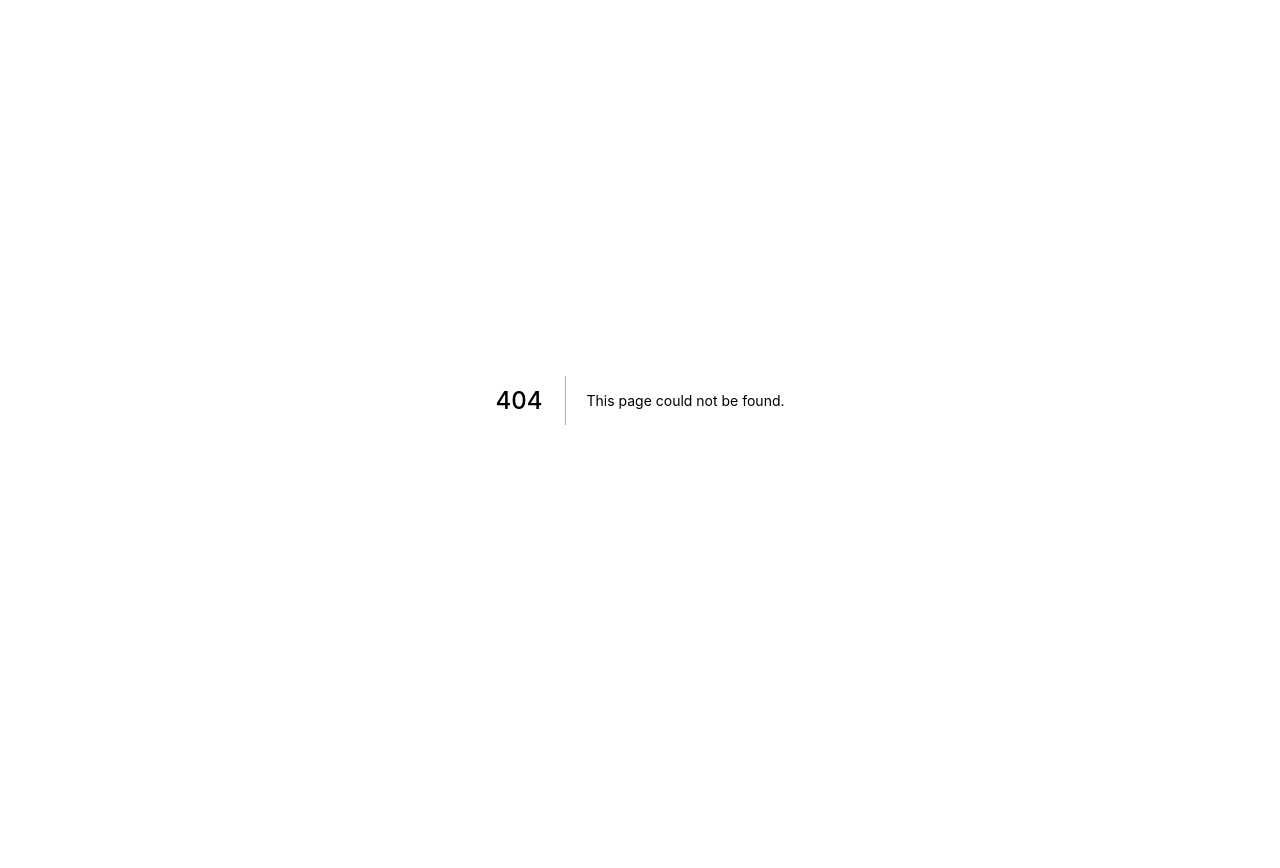
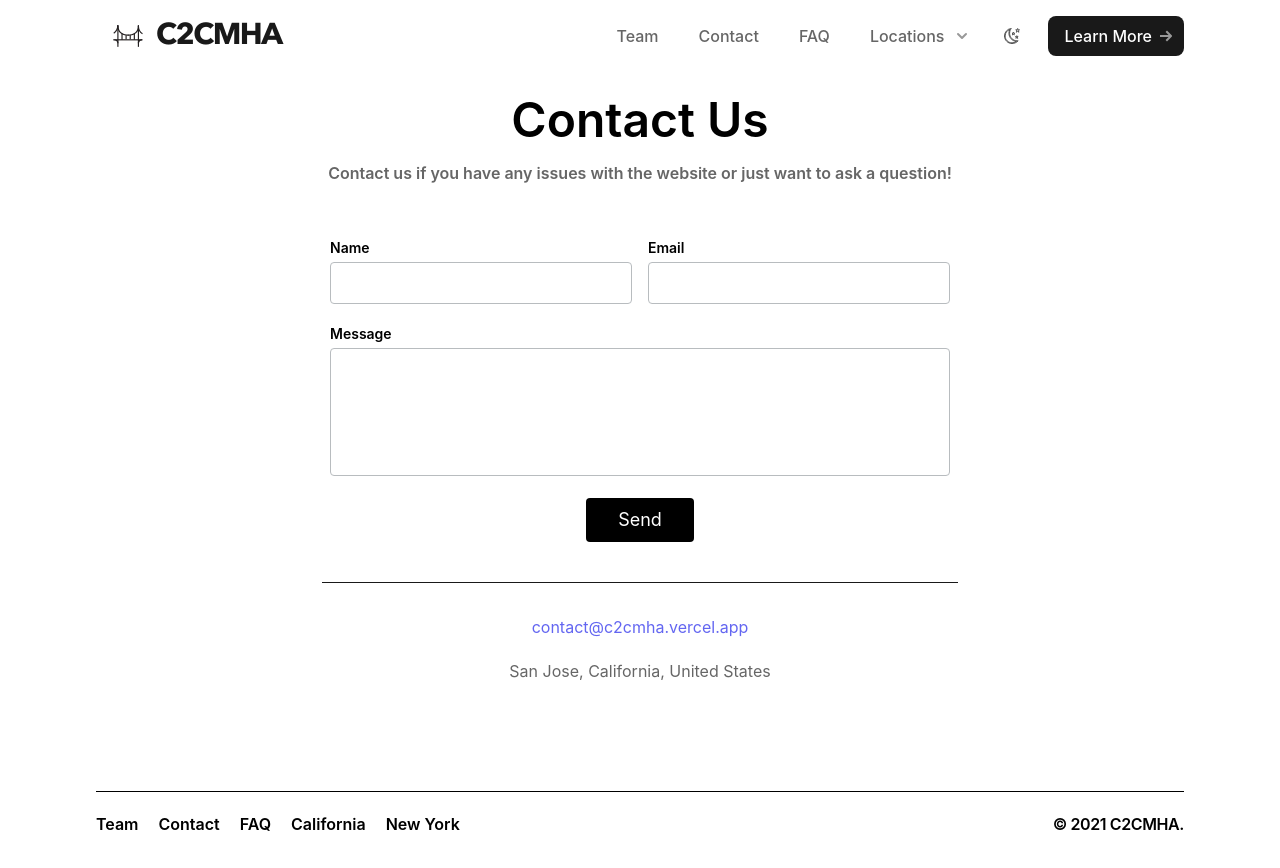
Before and after one commit to minor/english-project, a Next.js app: page /contact in a window 1280 px wide. Before the commit this address had no page. Before the commit the page ends 800 px from the top, so only its background shows below. Built offline with nearby package versions, Linux system fonts and the light colour scheme; what @tailwindcss/typography would draw is missing.

Commit message:
[update]

```diff
--- a/components/Footer.tsx
+++ b/components/Footer.tsx
@@ -6,23 +6,7 @@ export default function Footer() {
           <ul className="flex flex-col space-y-2 lg:mb-0 sm:space-y-0 sm:space-x-5 sm:flex-row">
             <li>
               <a
-                href="#learnmore"
-                className="font-semibold text-black transition-colors duration-300 dark:text-white text-md hover:text-deep-purple-accent-400"
-              >
-                Plan
-              </a>
-            </li>
-            <li>
-              <a
-                href="#learnmore"
-                className="font-semibold text-black transition-colors duration-300 dark:text-white text-md hover:text-deep-purple-accent-400"
-              >
-                Help
-              </a>
-            </li>
-            <li>
-              <a
-                href="#learnmore"
+                href="#team"
                 className="font-semibold text-black transition-colors duration-300 dark:text-white text-md hover:text-deep-purple-accent-400"
               >
                 Team
@@ -30,10 +14,18 @@ export default function Footer() {
             </li>
             <li>
               <a
-                href="#learnmore"
+                href="/contact"
                 className="font-semibold text-black transition-colors duration-300 dark:text-white text-md hover:text-deep-purple-accent-400"
               >
                 Contact
+              </a>
+            </li>
+            <li>
+              <a
+                href="#FAQ"
+                className="font-semibold text-black transition-colors duration-300 dark:text-white text-md hover:text-deep-purple-accent-400"
+              >
+                FAQ
               </a>
             </li>
             <li>
@@ -58,7 +50,7 @@ export default function Footer() {
               href="/"
               className="font-semibold tracking-tight text-black transition-colors duration-300 dark:text-white text-md hover:text-deep-purple-accent-400"
             >
-              © 2021 English Class.
+              © 2021 C2CMHA.
             </a>
           </ul>
         </div>
--- a/components/Header.tsx
+++ b/components/Header.tsx
@@ -62,23 +62,7 @@ export default function Header() {
             <ul className="flex flex-wrap items-center justify-end flex-grow">
               <li>
                 <a
-                  href="#plan"
-                  className="flex items-center px-5 py-3 font-medium text-gray-600 transition duration-150 ease-in-out hover:text-gray-900"
-                >
-                  Plan
-                </a>
-              </li>
-              <li>
-                <a
-                  href="/help"
-                  className="flex items-center px-5 py-3 font-medium text-gray-600 transition duration-150 ease-in-out hover:text-gray-900"
-                >
-                  Help
-                </a>
-              </li>
-              <li>
-                <a
-                  href="/team"
+                  href="#team"
                   className="flex items-center px-5 py-3 font-medium text-gray-600 transition duration-150 ease-in-out hover:text-gray-900"
                 >
                   Team
@@ -90,6 +74,14 @@ export default function Header() {
                   className="flex items-center px-5 py-3 font-medium text-gray-600 transition duration-150 ease-in-out hover:text-gray-900"
                 >
                   Contact
+                </a>
+              </li>
+              <li>
+                <a
+                  href="#plan"
+                  className="flex items-center px-5 py-3 font-medium text-gray-600 transition duration-150 ease-in-out hover:text-gray-900"
+                >
+                  FAQ
                 </a>
               </li>
               <div className="relative">
--- /dev/null
+++ b/pages/contact.tsx
@@ -0,0 +1,92 @@
+import Head from "next/head";
+import Header from "../components/Header";
+import Footer from "../components/Footer";
+
+export default function Contact() {
+  return (
+    <div className="text-white">
+      <Head>
+        <title>C2CMHA: Contact</title>
+        <link rel="icon" href="/favicon.ico" />
+      </Head>
+      <Header />
+      <section className="relative text-gray-600 body-font">
+        <div className="container px-5 pt-24 pb-16 mx-auto">
+          <div className="flex flex-col w-full mb-12 text-center">
+            <h1 className="mb-4 text-2xl font-semibold text-black dark:text-white sm:text-5xl title-font">
+              Contact Us
+            </h1>
+            <p className="mx-auto text-base font-semibold leading-relaxed lg:w-2/3">
+              Contact us if you have any issues with the website or just want to
+              ask a question!
+            </p>
+          </div>
+          <div className="mx-auto lg:w-1/2 md:w-2/3">
+            <div className="flex flex-wrap -m-2">
+              <div className="w-1/2 p-2">
+                <div className="relative">
+                  <label
+                    htmlFor="name"
+                    className="text-sm font-semibold leading-7 text-black dark:text-white"
+                  >
+                    Name
+                  </label>
+                  <input
+                    type="text"
+                    id="name"
+                    name="name"
+                    className="w-full px-3 py-1 text-base leading-8 text-gray-700 transition-colors duration-200 ease-in-out bg-white bg-opacity-50 border border-gray-300 rounded outline-none dark:bg-black focus:border-indigo-500 focus:bg-white focus:ring-2 focus:ring-indigo-200"
+                  ></input>
+                </div>
+              </div>
+              <div className="w-1/2 p-2">
+                <div className="relative">
+                  <label
+                    htmlFor="email"
+                    className="text-sm font-semibold leading-7 text-black dark:text-white"
+                  >
+                    Email
+                  </label>
+                  <input
+                    type="email"
+                    id="email"
+                    name="email"
+                    className="w-full px-3 py-1 text-base leading-8 text-gray-700 transition-colors duration-200 ease-in-out bg-white bg-opacity-50 border border-gray-300 rounded outline-none dark:bg-black focus:border-indigo-500 focus:bg-white focus:ring-2 focus:ring-indigo-200"
+                  ></input>
+                </div>
+              </div>
+              <div className="w-full p-2">
+                <div className="relative">
+                  <label
+                    htmlFor="message"
+                    className="text-sm font-semibold leading-7 text-black dark:text-white"
+                  >
+                    Message
+                  </label>
+                  <textarea
+                    id="message"
+                    name="message"
+                    className="w-full h-32 px-3 py-1 text-base leading-6 text-gray-700 transition-colors duration-200 ease-in-out bg-white bg-opacity-50 border border-gray-300 rounded outline-none resize-none dark:bg-black focus:border-indigo-500 focus:bg-white focus:ring-2 focus:ring-indigo-200"
+                  ></textarea>
+                </div>
+              </div>
+              <div className="w-full p-2">
+                <button className="flex px-8 py-2 mx-auto text-lg text-white bg-black border-0 rounded dark:text-black dark:bg-white">
+                  Send
+                </button>
+              </div>
+              <div className="w-full p-2 pt-8 mt-8 text-center border-t border-gray-900 dark:border-gray-200">
+                <a className="text-indigo-500">contact@c2cmha.vercel.app</a>
+                <p className="my-5 leading-normal">
+                  San Jose, California, United States
+                </p>
+              </div>
+            </div>
+          </div>
+        </div>
+      </section>
+      <br></br>
+      <Footer />
+    </div>
+  );
+}
--- a/pages/index.tsx
+++ b/pages/index.tsx
@@ -7,8 +7,8 @@ export default function Home() {
   return (
     <div className="text-black">
       <NextSeo
-        title="Mental Health Awareness"
-        description="Welcome to nine4 homepage."
+        title="Coast to Coast Mental Health Awareness"
+        description="Coast to Coast Mental Health Awareness"
         canonical="https://english-project-one.vercel.app/"
         openGraph={{
           url: "https://english-project-one.vercel.app/",
@@ -134,6 +134,85 @@ export default function Home() {
             </div>
           </div>
         </section>
+        <section className="text-gray-600 body-font" id="team">
+          <div className="container px-5 mx-auto">
+            <div className="mb-20 text-center">
+              <h1 className="mb-5 text-6xl font-semibold text-gray-900 dark:text-gray-200 Avenir">
+                Our Team
+              </h1>
+              <h1 className="text-2xl font-semibold text-gray-600 dark:text-gray-300 mb-9">
+                Meet the team behind the plans.
+              </h1>
+              <div className="flex justify-center mt-6">
+                <div className="inline-flex w-16 h-1 bg-white rounded-full"></div>
+              </div>
+              <div className="container px-5 py-8 mx-auto">
+                <div className="flex flex-wrap -m-4">
+                  <div className="p-4 lg:w-1/4 md:w-1/2">
+                    <div className="flex flex-col items-center h-full text-center">
+                      <img
+                        alt="team"
+                        className="flex-shrink-0 object-cover object-center w-full mb-4 rounded-lg h-88"
+                        src="./images/rex.jpeg"
+                      ></img>
+                      <div className="w-full">
+                        <h2 className="text-lg font-medium text-black dark:text-white title-font">
+                          Saurish
+                        </h2>
+                        <h3 className="mb-3 text-gray-500">Web Developer</h3>
+                      </div>
+                    </div>
+                  </div>
+                  <div className="p-4 lg:w-1/4 md:w-1/2">
+                    <div className="flex flex-col items-center h-full text-center">
+                      <img
+                        alt="team"
+                        className="flex-shrink-0 object-cover object-center w-full mb-4 rounded-lg h-88"
+                        src="./images/rex.jpeg"
+                      ></img>
+                      <div className="w-full">
+                        <h2 className="text-lg font-medium text-black dark:text-white title-font">
+                          Maddie
+                        </h2>
+                        <h3 className="mb-3 text-gray-500">Web Developer</h3>
+                      </div>
+                    </div>
+                  </div>
+                  <div className="p-4 lg:w-1/4 md:w-1/2">
+                    <div className="flex flex-col items-center h-full text-center">
+                      <img
+                        alt="team"
+                        className="flex-shrink-0 object-cover object-center w-full mb-4 rounded-lg h-88"
+                        src="./images/rex.jpeg"
+                      ></img>
+                      <div className="w-full">
+                        <h2 className="text-lg font-medium text-black dark:text-white title-font">
+                          Bryan
+                        </h2>
+                        <h3 className="mb-3 text-gray-500">Web Developer</h3>
+                      </div>
+                    </div>
+                  </div>
+                  <div className="p-4 lg:w-1/4 md:w-1/2">
+                    <div className="flex flex-col items-center h-full text-center">
+                      <img
+                        alt="team"
+                        className="flex-shrink-0 object-cover object-center w-full mb-4 rounded-lg h-88"
+                        src="./images/rex.jpeg"
+                      ></img>
+                      <div className="w-full">
+                        <h2 className="text-lg font-medium text-black dark:text-white title-font">
+                          Anjali
+                        </h2>
+                        <h3 className="mb-3 text-gray-500">Web Developer</h3>
+                      </div>
+                    </div>
+                  </div>
+                </div>
+              </div>
+            </div>
+          </div>
+        </section>
       </section>
       <Footer />
     </div>
--- a/tailwind.config.js
+++ b/tailwind.config.js
@@ -6,6 +6,7 @@ module.exports = {
   theme: {
     extend: {
       spacing: {
+        88: "22rem",
         120: "36rem",
       },
       animation: {
```
Also changed, not shown: public/images/rex.jpeg (added), public/images/saurish.JPG (added).
